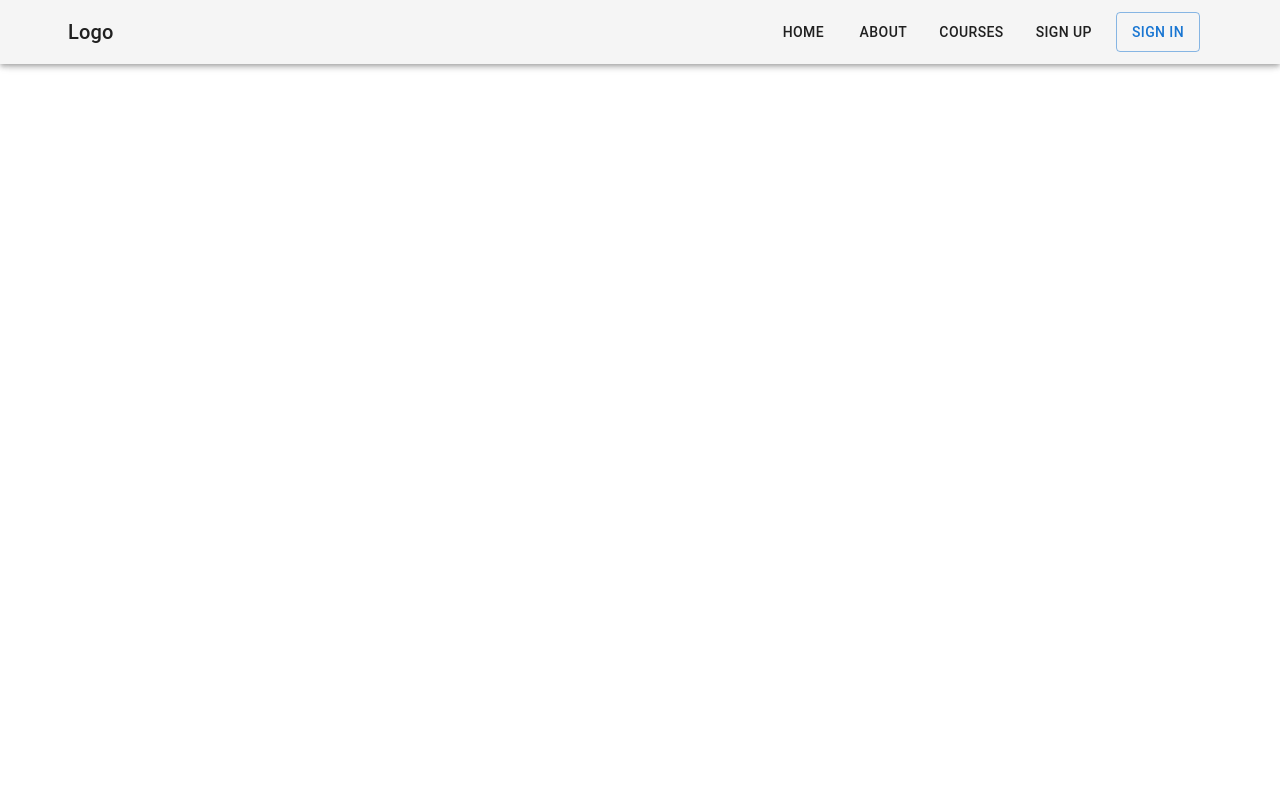
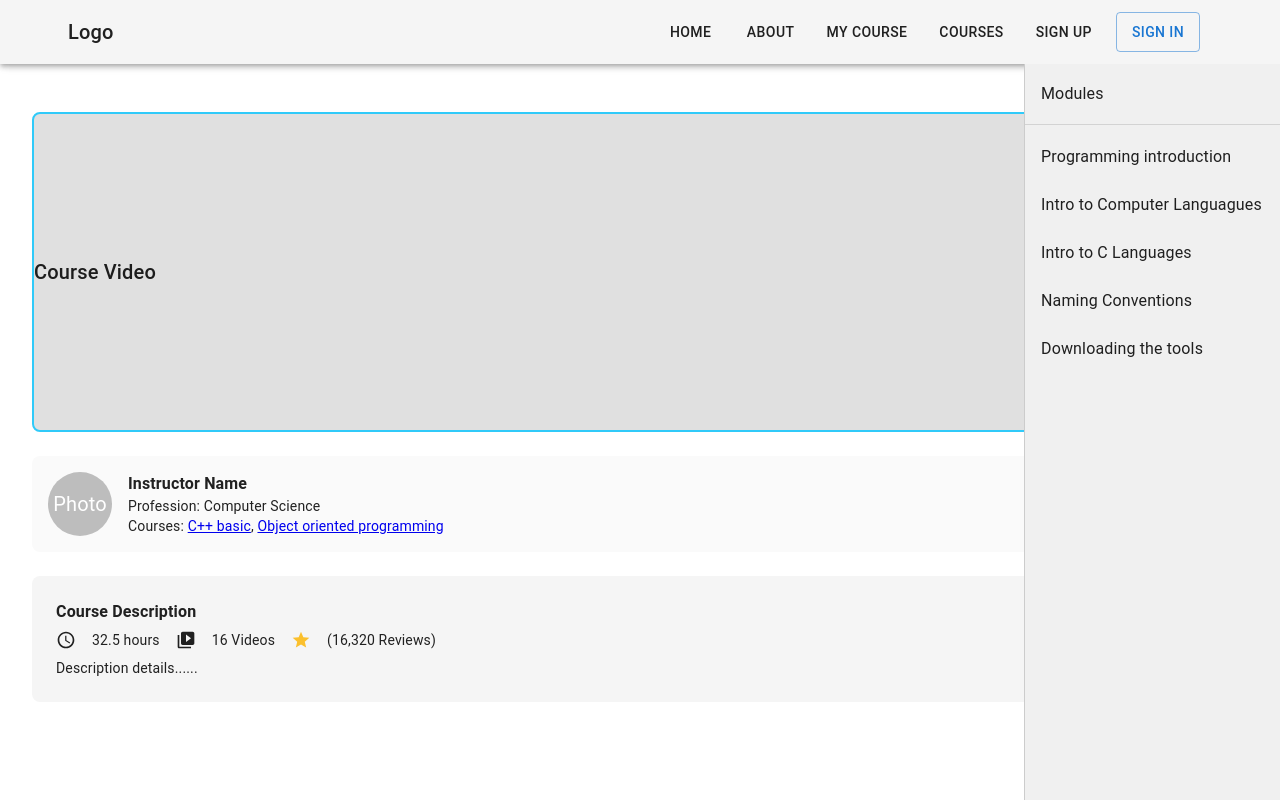
Before and after one commit to ismaC95/WebCloudApp_CA, a React (Vite) app in the folder courses-app/: page /coursedisplay in a window 1280 px wide. Built offline with nearby package versions, Linux system fonts and the light colour scheme; some icons are missing.

Commit message:
CourseDisplay-1

```diff
--- a/courses-app/src/App.jsx
+++ b/courses-app/src/App.jsx
@@ -3,6 +3,7 @@ import { BrowserRouter as Router, Routes, Route } from 'react-router-dom';
 import Navbar from './components/Navbar';
 import Home from './pages/Home';
 import About from './pages/About';
+import CourseDisplay from './pages/CourseDisplay';
 
 const App = () => {
   return (
@@ -11,6 +12,7 @@ const App = () => {
       <Routes>
         <Route path="/" element={<Home />} />
         <Route path="/about" element={<About />} />
+        <Route path="/coursedisplay" element={<CourseDisplay />} /> {/*PH for course id */}
       </Routes>
     </Router>
   );
--- a/courses-app/src/components/Navbar.jsx
+++ b/courses-app/src/components/Navbar.jsx
@@ -16,9 +16,11 @@ const Navbar = () => {
                 <Box sx={{display: 'flex', gap:2}}>
                     <Button color="inherit" component={Link} to="/">Home</Button>
                     <Button color="inherit" component={Link} to="/about">About</Button>
+                    <Button color="inherit" component={Link} to="/coursedisplay">My Course</Button>
 
                     <Button color="inherit" >Courses</Button>
                     <Button color="inherit" >Sign Up</Button>
+
 
                     <Button variant="outlined">Sign In</Button>
                     <IconButton color="inherit">
--- /dev/null
+++ b/courses-app/src/pages/CourseDisplay.jsx
@@ -0,0 +1,102 @@
+import React, {useState} from 'react';
+import { Box, Typography, Drawer, List, ListItem, ListItemText, Avatar, Divider, Chip } from '@mui/material';
+import { VideoLibrary, AccessTime, Star } from '@mui/icons-material';
+import MenuIcon from '@mui/icons-material/Menu';
+import { useParams } from 'react-router-dom';
+
+const modules = [
+    "Programming introduction",
+    "Intro to Computer Languagues",
+    "Intro to C Languages",
+    "Naming Conventions",
+    "Downloading the tools"
+];
+
+const CourseDisplay = () => {
+    const {id} = useParams();
+    return (
+        <Box /* Main content */sx={{ display: 'flex', mt: '5em', p: '2em'}}>
+            <Box /*Main content*/ sx={{flex: 1, pr: '2em'}}>
+                <Box /* Course Video */
+                sx={{
+                    width: '100%',
+                    height: '20em',
+                    bgcolor: '#e0e0e0',
+                    mb: 3,
+                    display: 'flex',
+                    alignItems: 'center',
+                    alignContent: 'center',
+                    borderRadius: 2,
+                    border: '2px solid #30caf9'
+                }}>
+                    <Typography variant="h6">Course Video</Typography>
+                </Box>
+
+                <Box /* Instructor Info */
+                sx={{
+                    display: 'flex',
+                    alignItems: 'center',
+                    mb: 3,
+                    bgcolor: '#fafafa',
+                    p: 2,
+                    borderRadius:2
+                }}>
+                    <Avatar sx={{width: 64, height: 64, mr: 2}}>Photo</Avatar>
+                    <Box>
+                        <Typography fontWeight="bold">Instructor Name</Typography>
+                        <Typography variant="body2">Profession: Computer Science</Typography>
+                        <Typography variant="body2">
+                            Courses: <a href="#">C++ basic</a>, <a href="#">Object oriented programming</a>
+                        </Typography>
+                    </Box>
+                </Box>
+
+                <Box /*Course Description*/
+                sx={{
+                    bgcolor: '#f5f5f5',
+                    p: 3,
+                    borderRadius: 2
+                }}>
+                    <Typography fontWeight="bold" gutterBottom>Course Description</Typography>
+                    <Box sx={{ display: 'flex', alignItems: 'center', gap: 2, mb:1 }}>
+                        <AccessTime fontSize="small" />
+                        <Typography variant="body2">32.5 hours</Typography>
+                        <VideoLibrary fontSize="small" />
+                        <Typography variant="body2">16 Videos</Typography>
+                        <Star sx={{ color: '#fbc02d' }} fontSize="small" />
+                        <Typography variant="body2">(16,320 Reviews)</Typography>
+                    </Box>
+                    <Typography variant="body2">
+                        Description details......
+                    </Typography>
+                </Box>
+            </Box>
+
+            {/* Right Drawer - Module List */}
+            <Drawer
+            variant="permanent"
+            anchor="right"
+            PaperProps={{
+                sx: {
+                    width: '16em',
+                    mt: '4em',
+                    bgcolor: '#f0f0f0',
+                    borderLeft: '1px solid #ccc'
+                }
+            }}
+            >
+                <Typography variant="subtitle1" sx={{ p: 2}}>Modules</Typography>
+                <Divider />
+                <List>
+                    {modules.map((mod, index) => (
+                        <ListItem key={index}>
+                            <ListItemText primary={mod} />
+                        </ListItem>
+                    ))}
+                </List>
+            </Drawer>
+        </Box>
+    );
+};
+
+export default CourseDisplay;
```
